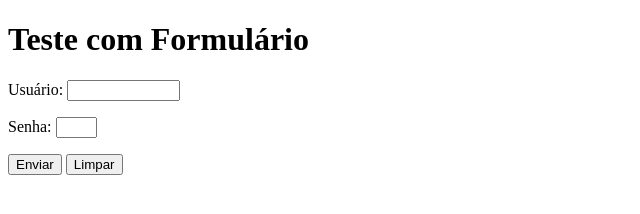
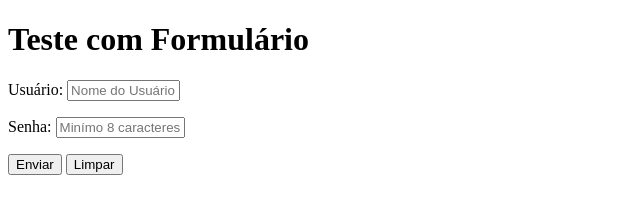
Before and after one commit to JhonSP13/html-css, a plain HTML site: page exercicios/ex025/form002.html in a window 1280 px wide. Shown: the whole page, without its empty margins (0-640 px from the left). Drawn offline with Linux system fonts and the light colour scheme.

Commit message:
correções

```diff
--- a/exercicios/ex025/form002.html
+++ b/exercicios/ex025/form002.html
@@ -10,11 +10,11 @@
     <form action="cadastro.php" method="POST" autocomplete="on">
         <p>
             <label for="iusu">Usuário: </label>
-            <input type="text" name="usu" id="iusu" required minlength="4" maxlength="10" size="11" autocomplete="username">
+            <input type="text" name="usu" id="iusu" required minlength="4" maxlength="10" size="11" placeholder="Nome do Usuário" autocomplete="username">
         </p>
         <p>
             <label for="isen">Senha: </label>
-            <input type="password" name="sen" id="isen" required minlength="8" maxlength="8" size="2" autocomplete="current-password">
+            <input type="password" name="sen" id="isen" required minlength="8" maxlength="8" size="13" placeholder="Minímo 8 caracteres." autocomplete="current-password">
         </p>
         <p>
             <input type="submit" value="Enviar">
```
